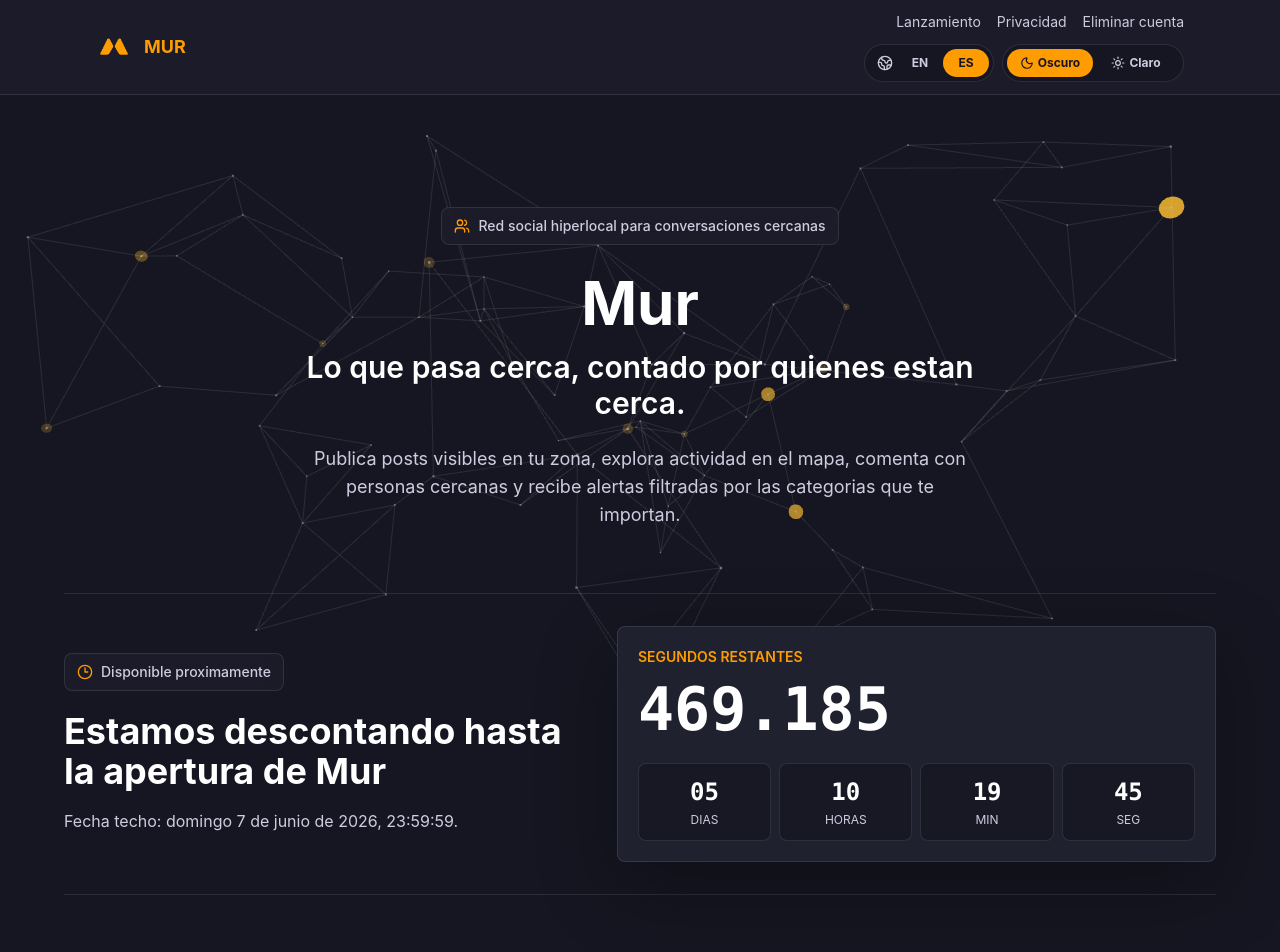
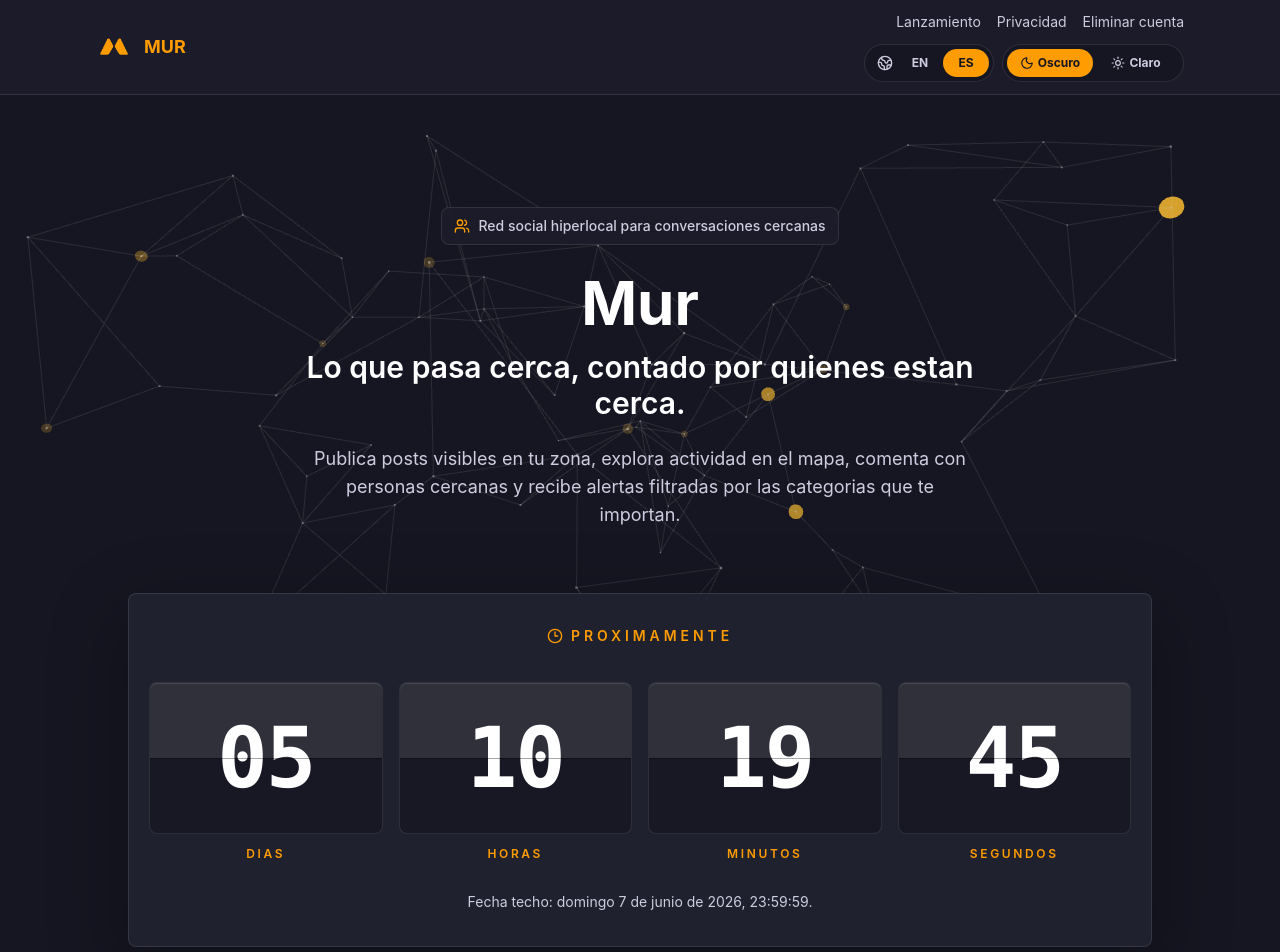
Before and after one commit to olvidafter-mur/mur-landing, a React (Vite) app: page / in a window 1280 px wide. Shown: the top 952 px of the page. Built offline with nearby package versions, Linux system fonts and the light colour scheme.

Commit message:
Convert countdown to timer poster

```diff
--- a/src/App.jsx
+++ b/src/App.jsx
@@ -109,11 +109,10 @@ const CONTENT = {
       stepsTitle: 'De tu ubicacion al feed en pocos pasos',
     },
     countdown: {
-      badge: 'Disponible proximamente',
-      title: 'Estamos descontando hasta la apertura de Mur',
+      badge: 'Proximamente',
+      title: 'Proximamente',
       deadline: 'Fecha techo: domingo 7 de junio de 2026, 23:59:59.',
-      seconds: 'Segundos restantes',
-      units: ['dias', 'horas', 'min', 'seg'],
+      units: ['dias', 'horas', 'minutos', 'segundos'],
     },
     features: [
       {
@@ -232,10 +231,9 @@ const CONTENT = {
     },
     countdown: {
       badge: 'Available soon',
-      title: 'We are counting down to Mur opening',
+      title: 'Coming soon',
       deadline: 'Deadline: Sunday, June 7, 2026, 23:59:59.',
-      seconds: 'Seconds remaining',
-      units: ['days', 'hours', 'min', 'sec'],
+      units: ['days', 'hours', 'minutes', 'seconds'],
     },
     features: [
       {
@@ -377,7 +375,6 @@ const getCountdown = () => {
   return { totalSeconds, days, hours, minutes, seconds }
 }
 
-const formatNumber = (value, locale) => new Intl.NumberFormat(locale).format(value)
 const padTime = (value) => String(value).padStart(2, '0')
 
 function PreferenceControls({ language, setLanguage, theme, setTheme, t, styles }) {
@@ -472,45 +469,38 @@ function LaunchCountdown({ t, styles }) {
 
   return (
     <section id="countdown" className="px-4 pb-16 sm:px-6 sm:pb-20 lg:px-8">
-      <div className={`mx-auto max-w-6xl border-y py-8 ${styles.border}`}>
-        <div className="grid gap-8 lg:grid-cols-[1fr_1.15fr] lg:items-center">
-          <div>
-            <div className={`inline-flex items-center gap-2 rounded-lg border px-3 py-2 text-sm font-medium ${styles.softSurface} ${styles.muted}`}>
-              <Clock3 aria-hidden="true" className="h-4 w-4 text-accent" />
-              {t.countdown.badge}
-            </div>
-            <h2 className={`mt-5 text-3xl font-bold sm:text-4xl ${styles.text}`}>
+      <div className={`mx-auto max-w-5xl rounded-lg border px-5 py-8 text-center ${styles.surface}`}>
+        <div className="inline-flex items-center gap-2 text-sm font-semibold uppercase tracking-[0.28em] text-accent">
+          <Clock3 aria-hidden="true" className="h-4 w-4" />
           {t.countdown.title}
-            </h2>
-            <p className={`mt-4 max-w-2xl text-base leading-7 ${styles.muted}`}>
-              {t.countdown.deadline}
-            </p>
         </div>
 
-          <div className={`rounded-lg border p-5 ${styles.surface}`}>
-            <p className="text-sm font-semibold uppercase text-accent">
-              {t.countdown.seconds}
-            </p>
-            <div className={`mt-3 font-mono text-5xl font-bold leading-none sm:text-6xl ${styles.text}`}>
-              {formatNumber(timeLeft.totalSeconds, t.locale)}
-            </div>
-            <div className="mt-6 grid grid-cols-4 gap-2">
+        <div className="mt-8 grid grid-cols-4 gap-2 sm:gap-4">
           {units.map((unit) => (
+            <div key={unit.label} className="text-center">
               <div
-                  key={unit.label}
-                  className={`rounded-lg border p-3 text-center ${styles.insetSurface}`}
+                className={`relative flex items-center justify-center overflow-hidden rounded-lg border px-3 py-5 shadow-[inset_0_1px_0_rgba(255,255,255,0.12)] ${styles.insetSurface}`}
+                style={{ minHeight: 'clamp(82px, 13vw, 152px)' }}
               >
-                  <div className={`font-mono text-2xl font-bold ${styles.text}`}>
+                <div className="pointer-events-none absolute inset-x-0 top-1/2 h-px bg-black/35" />
+                <div className="pointer-events-none absolute inset-x-0 top-0 h-1/2 bg-white/10" />
+                <div
+                  className={`font-mono font-black leading-none tracking-tight ${styles.text}`}
+                  style={{ fontSize: 'clamp(2.25rem, 7vw, 5.25rem)' }}
+                >
                   {padTime(unit.value)}
                 </div>
-                  <div className={`mt-1 text-xs uppercase ${styles.muted}`}>
+              </div>
+              <div className="mt-3 text-xs font-semibold uppercase tracking-[0.22em] text-accent">
                 {unit.label}
               </div>
             </div>
           ))}
         </div>
-          </div>
-        </div>
+
+        <p className={`mx-auto mt-7 max-w-2xl text-sm leading-6 ${styles.muted}`}>
+          {t.countdown.deadline}
+        </p>
       </div>
     </section>
   )
```
Lines whose indentation alone changed are shown as unchanged.
